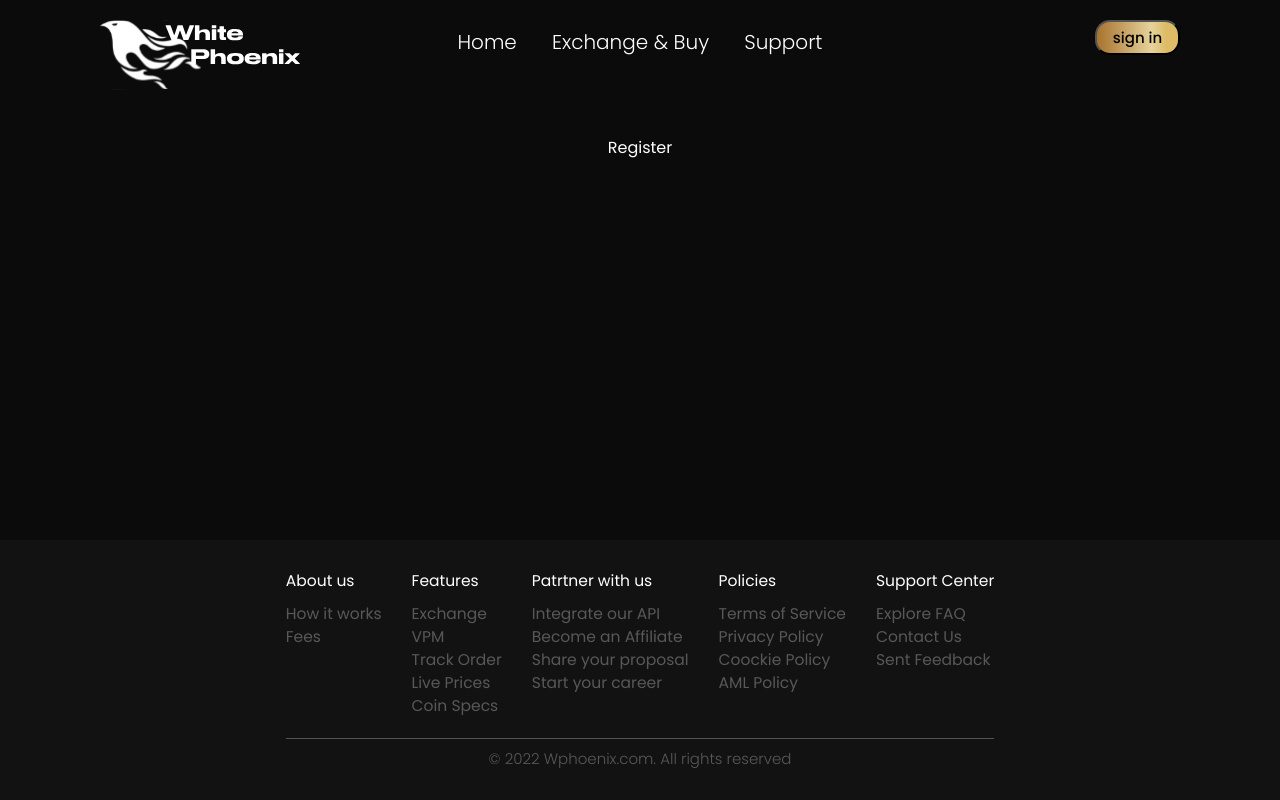
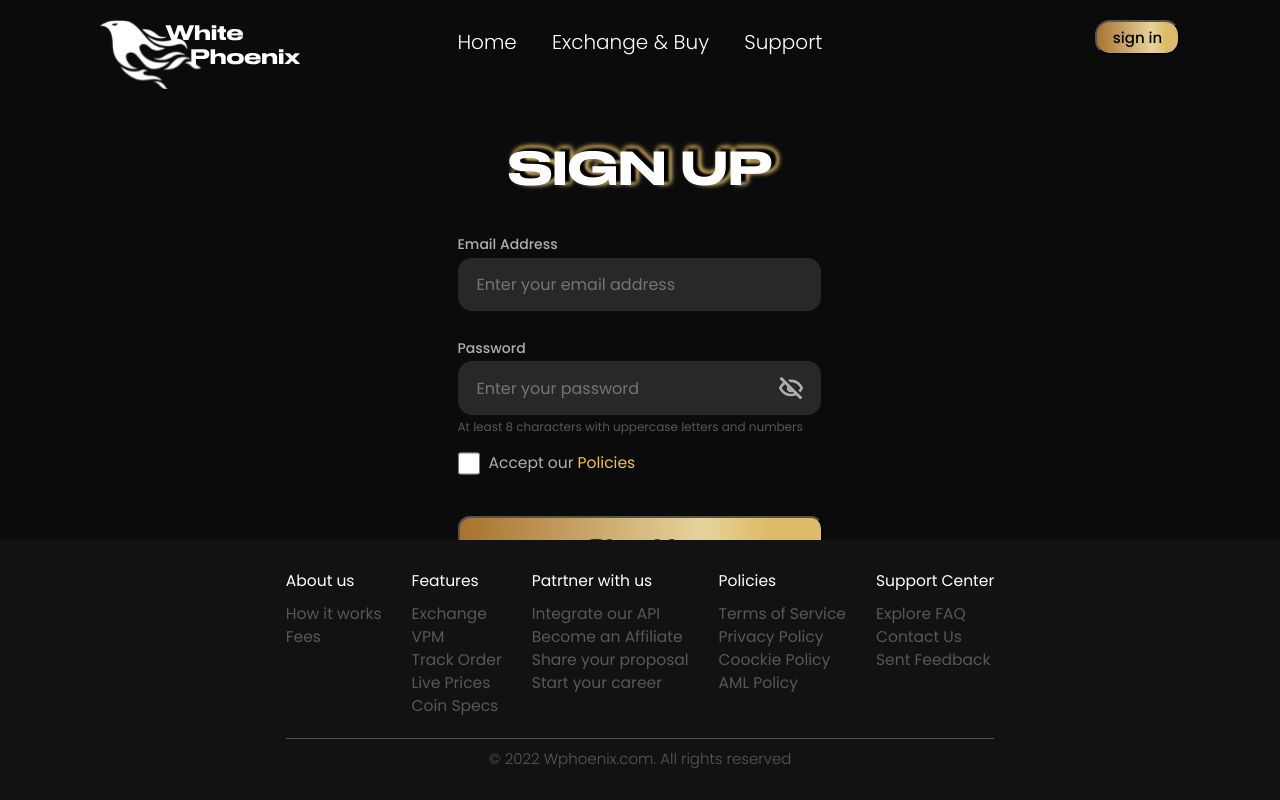
Before and after one commit to chyVacheck/white_proenix, a React (Create React App) app: page /register in a window 1280 px wide. Built offline with nearby package versions, Linux system fonts and the light colour scheme.

Commit message:
Create component Register

```diff
--- a/src/components/Register/Register.css
+++ b/src/components/Register/Register.css
@@ -1,5 +1,108 @@
 .register {
   color: #fff;
   min-height: 100px;
-  text-align: center;
+  display: flex;
+  flex-direction: column;
+  align-items: center;
+  box-sizing: border-box;
+  padding: 0;
 }
+
+.register__button-password {
+  padding: 0;
+  margin: 0;
+  border: none;
+  width: 24px;
+  height: 22px;
+  position: absolute;
+  bottom: 16.23px;
+  right: 20px;
+
+  background-position-y: center;
+  background-color: transparent;
+  background-repeat: no-repeat;
+  background-size: 100%;
+}
+
+.register__button-password_open {
+  background-image: url(./../../images/eyeOpen.svg);
+}
+
+.register__button-password_close {
+  background-image: url(./../../images/eyeClose.svg);
+}
+
+.register__form {
+  max-width: 365px;
+  margin: 40px 0 10px;
+  display: flex;
+  flex-direction: column;
+}
+
+.register__fields {
+  display: flex;
+  flex-direction: column;
+  row-gap: 26.5px;
+  margin: 0 0 4.4px 0;
+}
+
+.register__password-message {
+  max-width: 100%;
+  font-weight: 400;
+  font-size: 12px;
+  line-height: 16px;
+  color: #585858;
+  margin: 0 0 17.3px 0;
+}
+
+.register__nav-submit {
+  display: flex;
+  flex-direction: column;
+}
+
+.register__nav {
+  height: 23px;
+  width: fit-content;
+  color: rgba(245, 194, 73, 1);
+  font-weight: 400;
+  font-size: 15.5457px;
+  line-height: 22px;
+}
+
+.register__create-account-link {
+  display: flex;
+  width: 365px;
+  justify-content: space-between;
+}
+
+.register__create-account-message {
+  margin: 0;
+  font-style: normal;
+  font-weight: 400;
+  font-size: 15.5457px;
+  line-height: 22px;
+
+  color: #585858;
+}
+
+.register__checkbox-container {
+  margin: 0 0 41.11px;
+  display: flex;
+  flex-direction: row;
+}
+
+.register__input-checkbox {
+  background: #afafaf;
+  border-radius: 3.33123px;
+  width: 22.21px;
+  height: 22.21px;
+  margin: 0 8.8px 0 0;
+}
+
+.register__input-checkbox-message {
+  margin: 0;
+  font-weight: 400;
+  font-size: 15.5457px;
+  line-height: 22px;
+  color: #afafaf;
+}
--- a/src/components/Register/Register.js
+++ b/src/components/Register/Register.js
@@ -1,11 +1,88 @@
 
 import './Register.css';
+import BigTitle from './../BigTitle/BigTitle.js';
+import BigButton from '../BigButton/BigButton';
+import Field from '../Field/Field';
+
+//? hook
+import useForm from './../../hooks/useForm.js';
+import { useState } from 'react';
+import { NavLink } from 'react-router-dom';
+
 
 function Register() {
 
+  const [showPass, setShowPass] = useState(false);
+
+  const { values, handleChange, setValues } = useForm({
+    email: '',
+    password: '',
+    policies: false,
+  });
+
+  const classNameShowPass = showPass ? 'register__button-password button register__button-password_open' : 'register__button-password button register__button-password_close'
+
+  function changeVisibilitiPassword() {
+    setShowPass(!showPass);
+  }
+
   return (
     <article className='register'>
-      Register
+      <BigTitle id='sign-up'>
+        sign up
+      </BigTitle>
+      <form className='register__form'>
+        <div className='register__fields'>
+          <Field
+            inputName={'email'}
+            fieldName='Email Address'
+            value={values.email}
+            handleChange={handleChange}
+            minLength={null}
+            maxLength={null}
+            type='email'
+          />
+          <Field
+            inputName={'password'}
+            fieldName='Password'
+            value={values.password}
+            handleChange={handleChange}
+            minLength={3}
+            maxLength={15}
+            type='password'
+            showPass={showPass}
+          >
+            <button
+              className={classNameShowPass}
+              type='button'
+              onClick={changeVisibilitiPassword} />
+          </Field>
+        </div>
+
+        <div className='register__password-message'>
+          At least 8 characters with uppercase letters and numbers
+        </div>
+
+        <div className='register__checkbox-container'>
+          <input required={true} className='register__input-checkbox' type='checkbox'></input>
+          <p className='register__input-checkbox-message'>
+            Accept our <NavLink className={'register__nav link'} to={'/Policies'} children={' Policies'} />
+          </p>
+        </div>
+
+        <BigButton type='submit'>
+          sign up
+        </BigButton>
+      </form>
+
+      <div className='register__create-account-link'>
+        <p className='register__create-account-message'>
+          Already have an account?
+        </p>
+        <NavLink className='register__nav link' to={'/Login'}>
+          Log in
+        </NavLink>
+      </div>
     </article>
   )
 }
```
